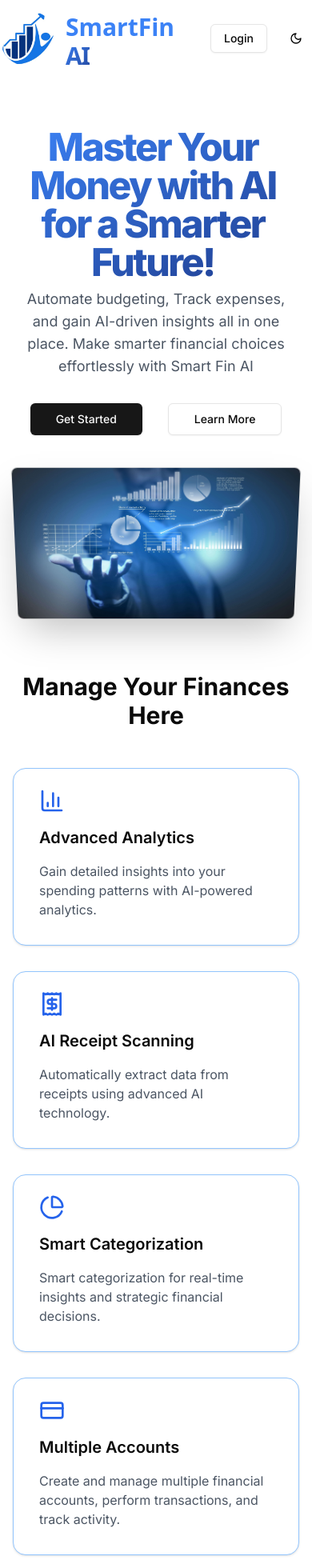
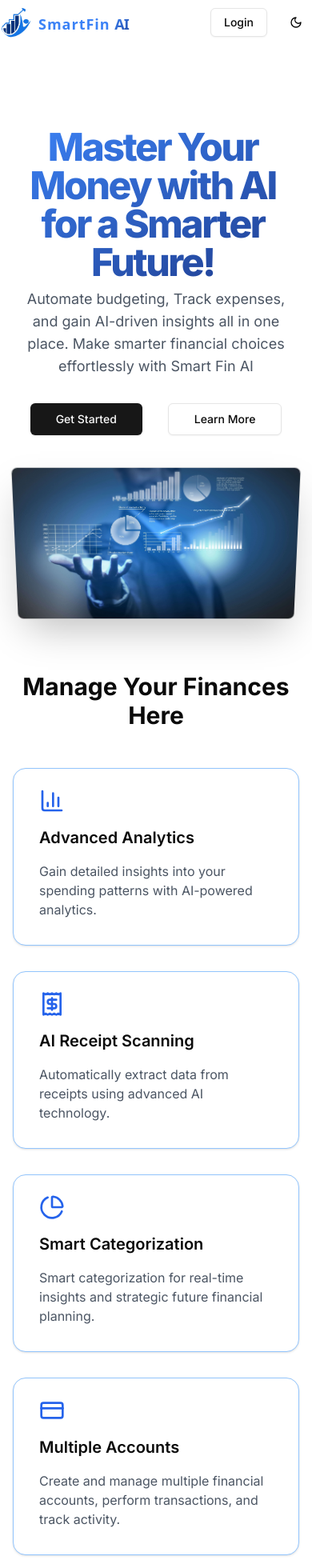
Before and after one commit to Sdhanish/SmartFin-AI, a Next.js app: page / in a window 390 px wide. Shown: the top 1960 px of the page at 80% size. Built offline with nearby package versions, Linux system fonts and the light colour scheme; no server answers.

Commit message:
After deployment-header responsive

```diff
--- a/app/api/subscribe/route.js
+++ b/app/api/subscribe/route.js
@@ -4,14 +4,14 @@ const resend = new Resend(process.env.RESEND_API_KEY);
 
 export async function POST(req) {
   const body = await req.json();
-  const { email } = body;
+  const { email } = body; // Extract the email sent from the client
 
   try {
     await resend.emails.send({
       from: "SmartFin AI <updates@resend.dev>",
-      to: "sdhanish92@gmail.com", // your admin/inbox email
+      to: email, // Use the email provided by the user
       subject: "New Subscriber!",
-      html: `<p>New subscriber: <strong>${email}</strong></p>`,
+      html: `<p>Thank you for subscribing..!</p><p>You’ll get regular updates...!</p><p>New subscriber: <strong>${email}</strong></p>`,
     });
 
     return new Response(JSON.stringify({ success: true }), { status: 200 });
--- a/components/header-client.jsx
+++ b/components/header-client.jsx
@@ -29,31 +29,22 @@ const HeaderClient = () => {
     <div>
        <div className="fixed top-0 w-full bg-white backdrop-blur-md z-50  dark:text-white dark:bg-[#0a0b0e] dark:border-none">
       <nav className="container mx-auto px-0 py-2 flex items-center justify-between dark:text-white">
-      <Link href="/" className="flex items-center gap-3">
-  {isDark ? (
-    <Image
-      src="/smartfinDarker.jpg"
-      alt="Smartfin AI Dark"
-      width={70}
-      height={70}
-      priority
-      className="rounded-full border-gray-500 outline-gray-500 object-cover"
-    />
-  ) : (
-    <Image
-      src="/smartfin.jpg"
-      alt="Smartfin AI Light"
-      width={70}
-      height={70}
-      priority
-      className="rounded-full border-gray-500 outline-gray-500 object-cover"
-    />
-  )}
+      <Link href="/" className="flex items-center gap-2 sm:gap-3">
+  <Image
+    src={isDark ? "/smartfinDarker.jpg" : "/smartfin.jpg"}
+    alt="Smartfin AI Logo"
+    width={70}
+    height={70}
+    priority
+    className="rounded-full border-gray-500 outline-gray-500 object-cover w-10 h-10 sm:w-[70px] sm:h-[70px]"
+  />
 
-  <span className="text-blue-500  tracking-[2] mt-2 text-3xl dark:text-blue-300 font-sans font-extrabold ">
+  <span className="text-blue-500 tracking-[1px] mt-1 text-lg sm:text-3xl dark:text-blue-300 font-sans font-extrabold">
     SmartFin <span className="gradient-title">AI</span>
   </span>
 </Link>
+
+
 
 
 
--- a/components/subscribe.jsx
+++ b/components/subscribe.jsx
@@ -12,13 +12,17 @@ const Subscribe = () => {
   const [subscribed, setSubscribed] = useState(false);
 
   const handleSubscribe = async () => {
+    const emailRegex = /^[^\s@]+@[^\s@]+\.[^\s@]+$/; // Basic email validation
+
     if (!email) return toast.error("Please enter an email.");
+
+    if (!emailRegex.test(email)) return toast.error("Please enter a valid email address.");
 
     try {
       const res = await fetch("/api/subscribe", {
         method: "POST",
         headers: { "Content-Type": "application/json" },
-        body: JSON.stringify({ email }),
+        body: JSON.stringify({ email }), // Send the entered email as 'to' address
       });
 
       if (res.ok) {
@@ -32,6 +36,7 @@ const Subscribe = () => {
       toast.error("Something went wrong. Try again later.");
     }
   };
+
 
   return (
     <motion.section
--- a/data/landing.js
+++ b/data/landing.js
@@ -45,7 +45,7 @@ export const featuresData = [
     icon: <PieChart className="h-8 w-8 text-blue-600" />,
     title: "Smart Categorization",
     description:
-      "Smart categorization for real-time insights and strategic financial decisions.",
+      "Smart categorization for real-time insights and strategic future financial planning.",
   },
   {
     icon: <CreditCard className="h-8 w-8 text-blue-600" />,
@@ -63,7 +63,7 @@ export const featuresData = [
     icon: <Zap className="h-8 w-8 text-blue-600" />,
     title: "Automated Insights",
     description:
-      "Receive AI-driven financial insights based on your spending and savings data.",
+      "Receive AI-driven financial insights based on your spending and savings data and make decisions.",
   },
 ];
 
```
